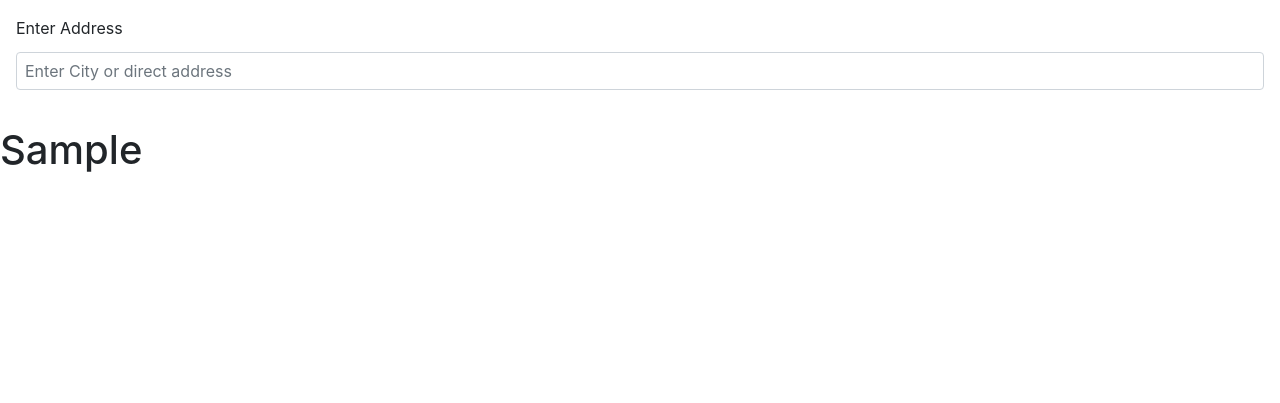
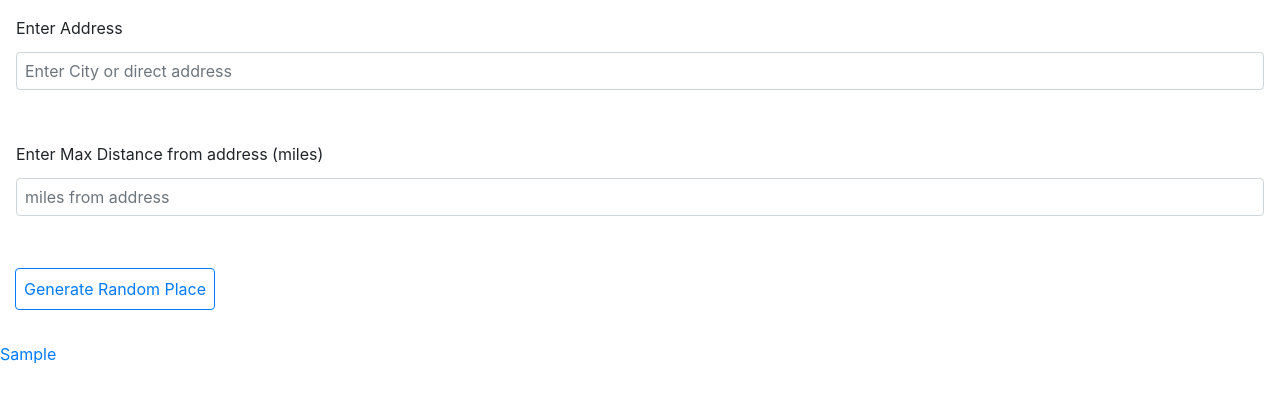
Before and after one commit to akowalchyk/RandomPlacesGenerator, a Flask app: template templates/index.html in a window 1280 px wide. Shown: the top 403 px of the page. Run offline with Flask 2, Linux system fonts and the light colour scheme; the template is opened without the code that fills it: most values are stand-ins (such as "Sample title", 1, 10 or a date in 2020); some libraries are stand-ins or nearby versions.

Commit message:
html place added

```diff
--- a/app.py
+++ b/app.py
@@ -14,9 +14,11 @@ def home():
 @app.route('/generate',methods=['POST'])
 def generate():
     address =  request.form.get('address')
+    distance =  request.form.get('distance')
     address = str(address)
-    type, name = get_random_place(address, '3000')
-    return render_template('index.html', random_place= type + ':{}'.format(name))
+    distance = str(distance)
+    random_place = get_random_place(address, distance)
+    return render_template('index.html', random_place = random_place)
 
 
 if __name__ == "__main__":
--- a/main.py
+++ b/main.py
@@ -38,11 +38,11 @@ def get_random_place(address, radius):
     API_KEY = get_my_key()
     print(API_KEY)
 
+    # grabbing coordinates
     geo_params = {
         'key': API_KEY,
         'address': address
     }
-
     geo_url = 'https://maps.googleapis.com/maps/api/geocode/json?'
     response = requests.get(geo_url, params=geo_params).json()
     if response['status'] == 'OK':
@@ -52,6 +52,7 @@ def get_random_place(address, radius):
         coords = lat + "," + lng
         print(coords)
 
+        # generating random place
         while True:
             type = random.choice(types)
             print(type)
@@ -67,7 +68,17 @@ def get_random_place(address, radius):
             if len(response['results']) > 0:
                 break
         json_place = random.choice(response['results'])
-        name = json_place['name']
-        return type, name
+        place_id = json_place['place_id']
 
-#get_random_place('Nome', '5000')
+        #generating place details from ID
+        det_params = {
+                'key': API_KEY,
+                'place_id': place_id
+            }
+        det_url = "https://maps.googleapis.com/maps/api/place/details/json?"
+        response = requests.get(det_url, params=det_params).json()
+        place_url = response['result']['url']
+        print(response)
+        return place_url
+
+get_random_place('Nome', '5000')
--- a/templates/index.html
+++ b/templates/index.html
@@ -17,7 +17,18 @@
             <input type="text" placeholder="Enter City or direct address" name="address" class="form-control my-1 p-2">
         </div>
     </div>
-    <h1>{{ random_place }}</h1>
+    <div class="form-group">
+        <div class="w-100 p-3">
+            <label for="distance">Enter Max Distance from address (miles)</label>
+            <input type="text" placeholder="miles from address" name="distance" class="form-control my-1 p-2">
+        </div>
+    </div>
+    <div class="form-group">
+        <div class="col-lg-7">
+            <button type="submit" width="" class="btn btn-outline-primary mt-3 mb-3 p-2 btn1">Generate Random Place</button>
+        </div>
+    </div>
+    <a href="https://maps.google.com/?cid=6026370036560683257">{{ random_place }} </a>
 </form>
     <body>
 </html>
```
